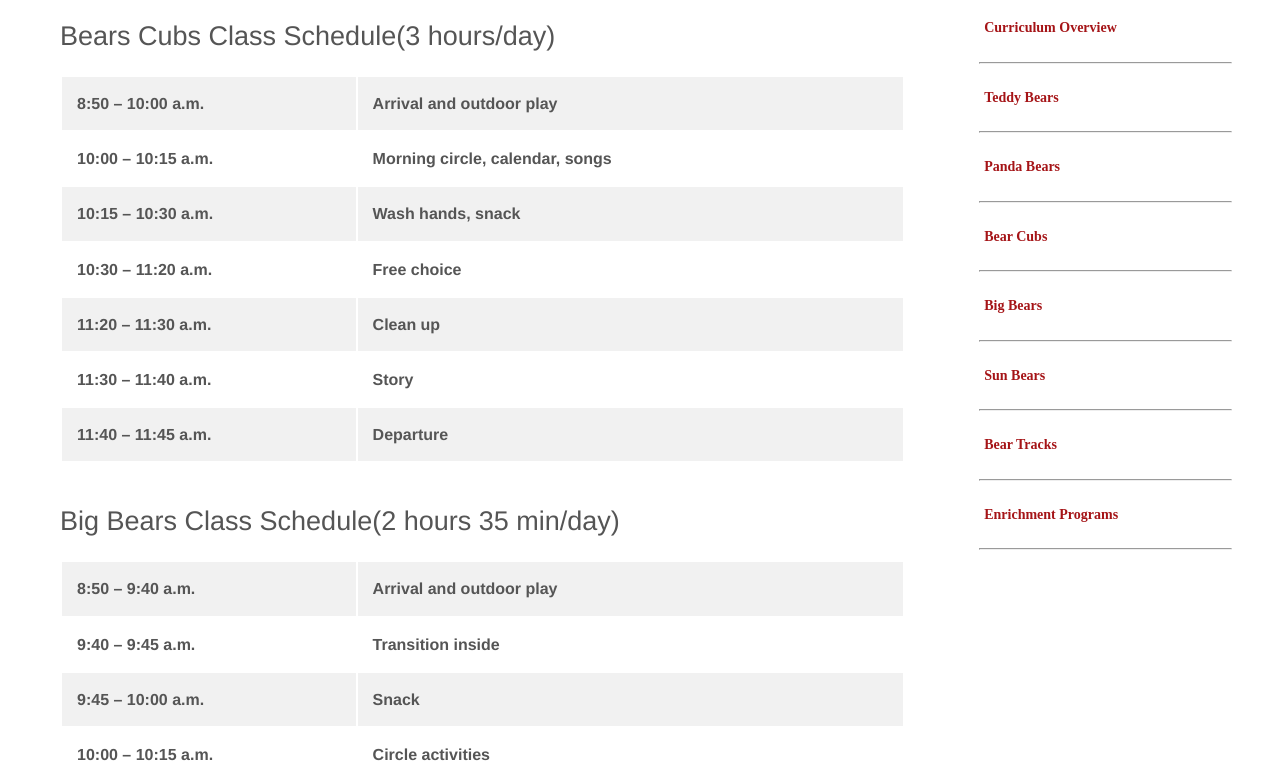
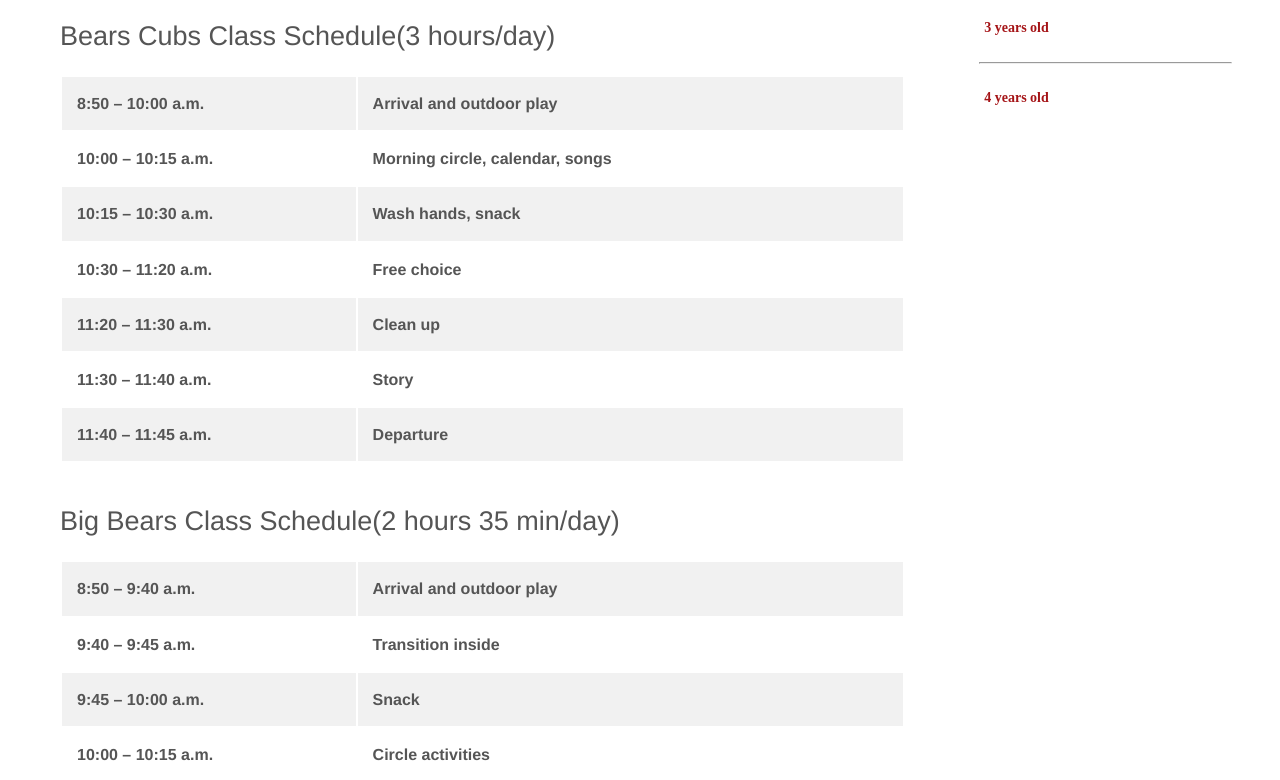
Before and after one commit to cse256-sp2023/information-foraging-project-googly_eyes, a website: page files/schedule2.html in a window 1280 px wide. Shown: the part 102-882 px from the top of the page. Drawn offline with nearby package versions, Linux system fonts and the light colour scheme; files that its build step writes are made by us from their sources; files whose address does not match are found by name.

Commit message:
Schedule fixed

```diff
--- a/files/schedule2.html
+++ b/files/schedule2.html
@@ -246,41 +246,17 @@
    <div class="widget-area stick secondary" role="complementary">
     <ul class="subnav">
       <li class="page_item page-item-95 page_item_has_children current_page_item">
-         <a href="files/classrooms.html" aria-current="page">Classrooms</a>
+        <a href="files/classrooms.html" aria-current="page">Class Schedule</a>
         <ul class="children">
           <li><hr></li>
           <li class="page_item page-item-10528">
-             <a href="files/curriculum_overview.html">Curriculum Overview</a>
+            <a href="files/curriculum_overview.html">3 years old</a>
           </li>
           <li><hr></li>
           <li class="page_item page-item-106">
-             <a href="files/teddy_bears.html">Teddy Bears</a>
+            <a href="files/teddy_bears.html">4 years old</a>
           </li>
-           <li><hr></li>
-           <li class="page_item page-item-108">
-             <a href="files/panda_bears.html">Panda Bears</a>
-           </li>
-           <li><hr></li>
-           <li class="page_item page-item-102">
-             <a href="files/bear_cubs.html">Bear Cubs</a>
-           </li>
-           <li><hr></li>
-           <li class="page_item page-item-100">
-             <a href="files/big_bears.html">Big Bears</a>
-           </li>
-           <li><hr></li>
-           <li class="page_item page-item-104">
-             <a href="files/sun_bears.html">Sun Bears</a>
-           </li>
-           <li><hr></li>
-           <li class="page_item page-item-10512">
-             <a href="files/bear_cubs.html">Bear Tracks</a>
-           </li>
-           <li><hr></li>
-           <li class="page_item page-item-10514">
-             <a href="files/enrichment_programs.html">Enrichment Programs</a>
-           </li>
-           <li><hr></li>
+
         </ul>
       </li>
     </ul>
```
Also changed, not shown: files/schedule1.html (+4 -28 lines). Lines whose indentation alone changed are shown as unchanged.
